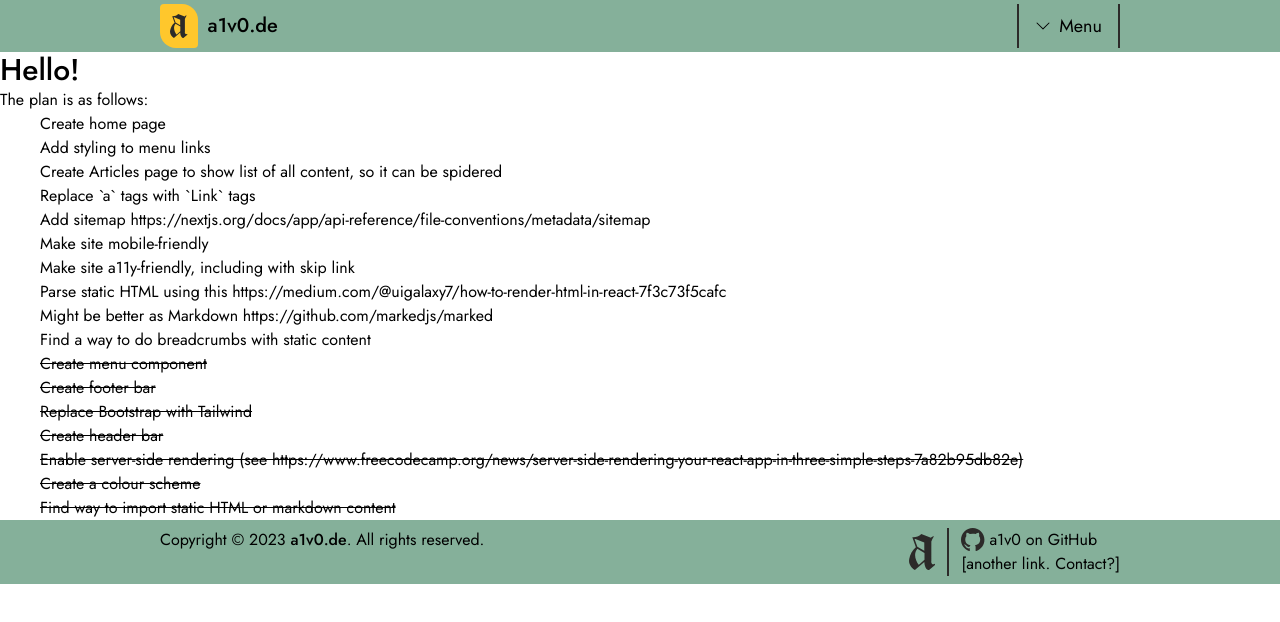
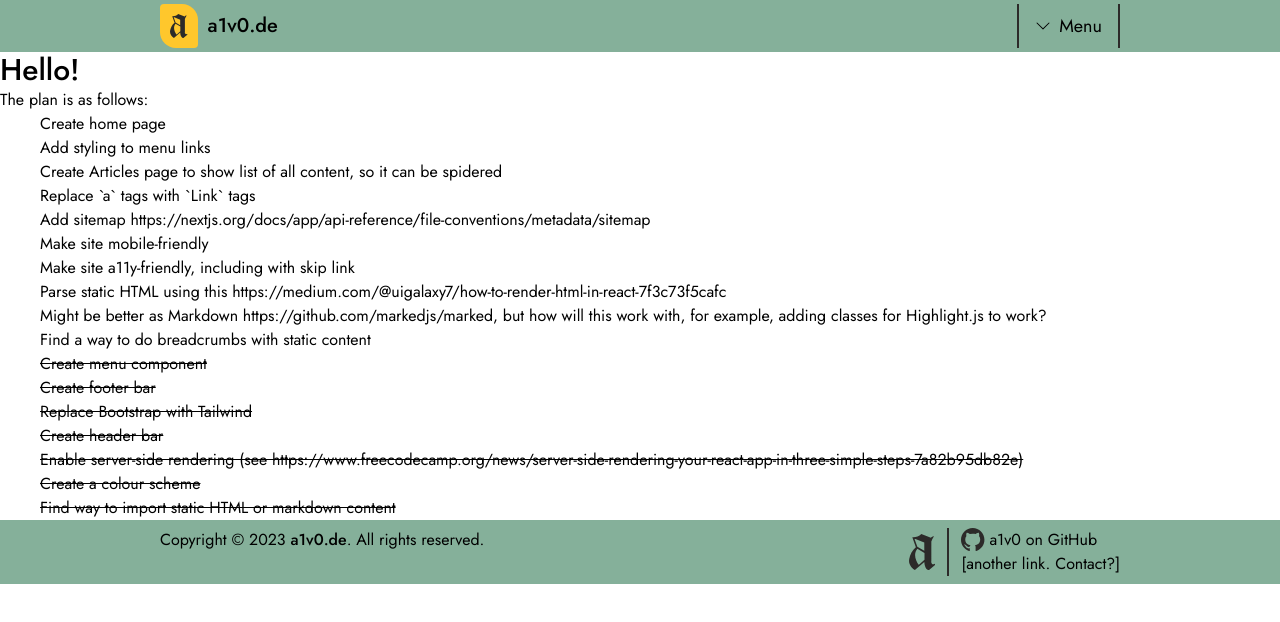
Before and after one commit to a1v0/a1v0.de, a Next.js app: page / in a window 1280 px wide. Shown: the top 622 px of the page. Built offline with nearby package versions, Linux system fonts and the light colour scheme.

Commit message:
Add caveat re: Markdown

```diff
--- a/app/page.tsx
+++ b/app/page.tsx
@@ -25,7 +25,9 @@ export default function Home() {
                     <ul>
                         <li>
                             Might be better as Markdown
-                            https://github.com/markedjs/marked
+                            https://github.com/markedjs/marked, but how will
+                            this work with, for example, adding classes for
+                            Highlight.js to work?
                         </li>
                     </ul>
                 </li>
```
